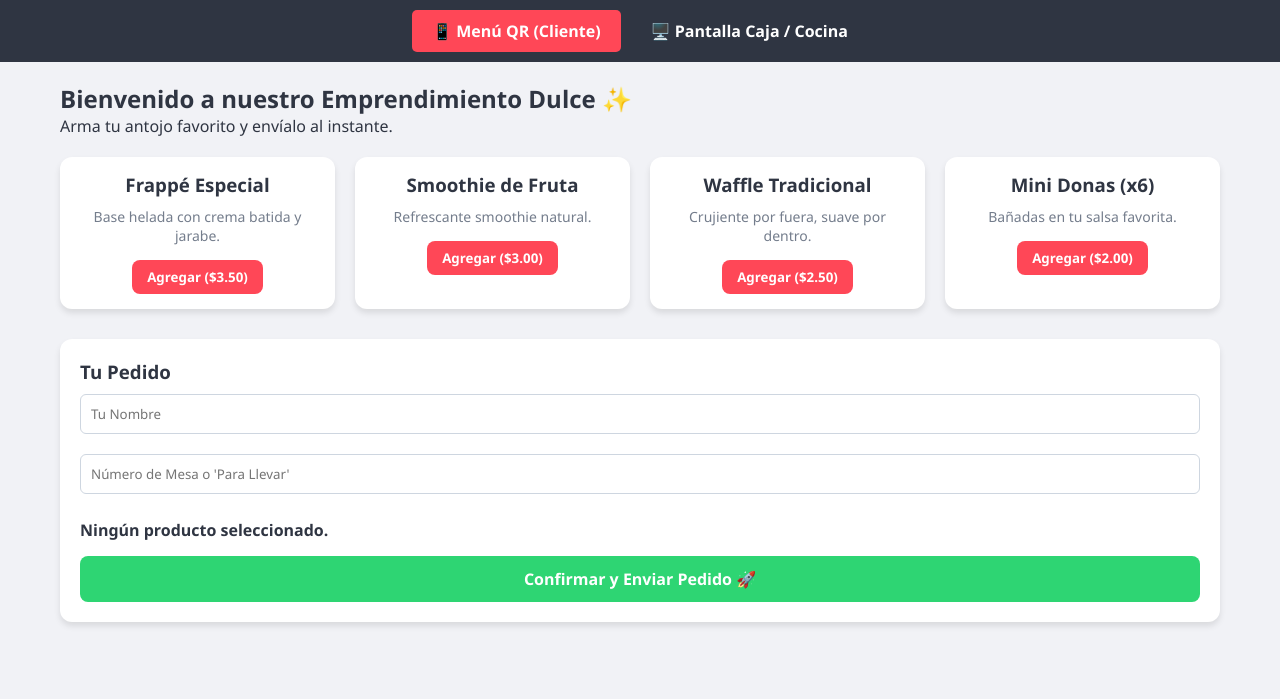
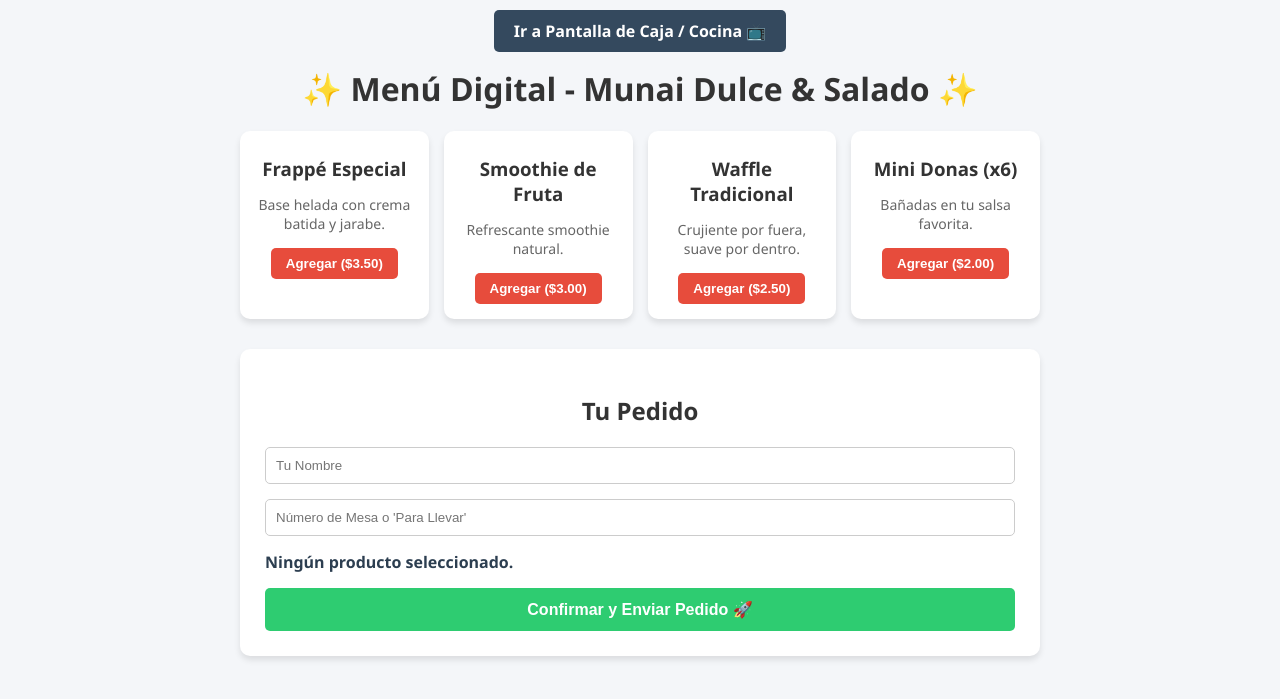
Before and after one commit to carmentereza1988-afk/munai_dulce-salado, a Flask app: page / in a window 1280 px wide. Shown: the top 699 px of the page. Run offline with Flask 3, Linux system fonts and the light colour scheme; some libraries are stand-ins or nearby versions.

Commit message:
Update index.html

```diff
--- a/proyecto local/templates/index.html
+++ b/proyecto local/templates/index.html
@@ -3,190 +3,135 @@
 <head>
     <meta charset="UTF-8">
     <meta name="viewport" content="width=device-width, initial-scale=1.0">
-    <title>Sistema de Pedidos - Local & QR</title>
-    <script src="https://cdnjs.cloudflare.com/ajax/libs/socket.io/4.5.4/socket.io.js"></script>
+    <title>Munai - Menú QR</title>
     <style>
-        :root {
-            --primary: #ff4757;
-            --secondary: #2ed573;
-            --dark: #2f3542;
-            --light: #f1f2f6;
+        body {
+            font-family: 'Segoe UI', Tahoma, Geneva, Verdana, sans-serif;
+            background-color: #f4f6f9;
+            margin: 0;
+            padding: 20px;
         }
-        * { box-sizing: border-box; margin: 0; padding: 0; font-family: 'Segoe UI', Tahoma, Geneva, Verdana, sans-serif; }
-        body { background-color: var(--light); color: var(--dark); }
-
-        .nav-tabs {
-            display: flex;
-            justify-content: center;
-            background: var(--dark);
-            padding: 10px;
+        h1, h2 {
+            color: #333;
+            text-align: center;
         }
-        .nav-tabs button {
-            background: transparent;
-            border: none;
-            color: white;
-            padding: 10px 20px;
-            font-size: 16px;
-            cursor: pointer;
-            font-weight: bold;
-            border-radius: 5px;
-            margin: 0 5px;
-            transition: 0.3s;
+        .container {
+            max-width: 800px;
+            margin: 0 auto;
         }
-        .nav-tabs button.active { background: var(--primary); }
-
-        .view-section { display: none; padding: 20px; max-width: 1200px; margin: 0 auto; }
-        .view-section.active { display: block; }
-
         .menu-grid {
             display: grid;
-            grid-template-columns: repeat(auto-fit, minmax(250px, 1fr));
-            gap: 20px;
-            margin-top: 20px;
+            grid-template-columns: repeat(auto-fit, minmax(180px, 1fr));
+            gap: 15px;
+            margin-bottom: 30px;
         }
-        .product-card {
+        .card-producto {
             background: white;
-            border-radius: 12px;
+            border-radius: 10px;
             padding: 15px;
+            text-align: center;
             box-shadow: 0 4px 6px rgba(0,0,0,0.1);
-            text-align: center;
         }
-        .product-card h3 { color: var(--dark); margin-bottom: 10px; }
-        .product-card p { color: #747d8c; font-size: 14px; margin-bottom: 15px; }
-        .btn-add {
-            background: var(--primary);
+        .card-producto h3 { margin: 10px 0 5px 0; color: #333; }
+        .card-producto p { font-size: 14px; color: #666; margin-bottom: 15px; }
+        .btn-agregar {
+            background-color: #e74c3c;
             color: white;
             border: none;
             padding: 8px 15px;
-            border-radius: 8px;
+            border-radius: 5px;
             cursor: pointer;
             font-weight: bold;
         }
-        .btn-add:hover { opacity: 0.9; }
-
-        .cart-box {
+        .form-pedido {
             background: white;
-            margin-top: 30px;
-            padding: 20px;
-            border-radius: 12px;
+            padding: 25px;
+            border-radius: 10px;
             box-shadow: 0 4px 6px rgba(0,0,0,0.1);
         }
-        .form-control {
+        .form-pedido input {
             width: 100%;
             padding: 10px;
-            margin: 10px 0;
-            border: 1px solid #ced6e0;
-            border-radius: 6px;
+            margin-bottom: 15px;
+            border: 1px solid #ccc;
+            border-radius: 5px;
+            box-sizing: border-box;
         }
-        .btn-send {
-            background: var(--secondary);
+        .resumen {
+            font-weight: bold;
+            margin-bottom: 15px;
+            color: #2c3e50;
+        }
+        .btn-enviar {
+            background-color: #2ecc71;
             color: white;
             border: none;
-            padding: 12px 20px;
+            padding: 12px;
             width: 100%;
-            border-radius: 8px;
+            border-radius: 5px;
             font-size: 16px;
             font-weight: bold;
             cursor: pointer;
         }
-
-        .kds-container {
-            display: grid;
-            grid-template-columns: repeat(auto-fit, minmax(300px, 1fr));
-            gap: 20px;
-            margin-top: 20px;
+        .navegacion {
+            text-align: center;
+            margin-bottom: 25px;
         }
-        .order-card {
-            background: white;
-            border-left: 6px solid #ffa502;
-            border-radius: 8px;
-            padding: 15px;
-            box-shadow: 0 4px 6px rgba(0,0,0,0.1);
-        }
-        .order-card.en-preparacion { border-left-color: #1e90ff; }
-        .order-card.listo { border-left-color: var(--secondary); opacity: 0.7; }
-        .order-card h4 { margin-bottom: 8px; display: flex; justify-content: space-between; }
-        .order-card ul { list-style: none; margin: 10px 0; padding-left: 0; font-size: 14px; }
-        .order-actions { display: flex; gap: 5px; margin-top: 10px; }
-        .order-actions button {
-            flex: 1;
-            padding: 6px;
-            border: none;
-            border-radius: 4px;
-            cursor: pointer;
-            font-size: 12px;
+        .navegacion a {
+            background: #34495e;
+            color: white;
+            padding: 10px 20px;
+            text-decoration: none;
+            border-radius: 5px;
             font-weight: bold;
         }
-        .btn-prep { background: #1e90ff; color: white; }
-        .btn-ready { background: var(--secondary); color: white; }
     </style>
 </head>
 <body>
 
-    <div class="nav-tabs">
-        <button onclick="switchView('cliente')" id="btn-cliente" class="active">📱 Menú QR (Cliente)</button>
-        <button onclick="switchView('cocina')" id="btn-cocina">🖥️ Pantalla Caja / Cocina</button>
+    <div class="container">
+        <div class="navegacion">
+            <a href="/caja" target="_blank">Ir a Pantalla de Caja / Cocina 📺</a>
         </div>
 
-    <div id="view-cliente" class="view-section active">
-        <h2>Bienvenido a nuestro Emprendimiento Dulce ✨</h2>
-        <p>Arma tu antojo favorito y envíalo al instante.</p>
+        <h1>✨ Menú Digital - Munai Dulce & Salado ✨</h1>
 
         <div class="menu-grid">
-            <div class="product-card">
+            <div class="card-producto">
                 <h3>Frappé Especial</h3>
                 <p>Base helada con crema batida y jarabe.</p>
-                <button class="btn-add" onclick="agregarAlCarrito('Frappé Especial', 3.50)">Agregar ($3.50)</button>
+                <button class="btn-agregar" onclick="agregarAlCarrito('Frappé Especial', 3.50)">Agregar ($3.50)</button>
             </div>
-            <div class="product-card">
+            <div class="card-producto">
                 <h3>Smoothie de Fruta</h3>
                 <p>Refrescante smoothie natural.</p>
-                <button class="btn-add" onclick="agregarAlCarrito('Smoothie de Fruta', 3.00)">Agregar ($3.00)</button>
+                <button class="btn-agregar" onclick="agregarAlCarrito('Smoothie de Fruta', 3.00)">Agregar ($3.00)</button>
             </div>
-            <div class="product-card">
+            <div class="card-producto">
                 <h3>Waffle Tradicional</h3>
                 <p>Crujiente por fuera, suave por dentro.</p>
-                <button class="btn-add" onclick="agregarAlCarrito('Waffle Tradicional', 2.50)">Agregar ($2.50)</button>
+                <button class="btn-agregar" onclick="agregarAlCarrito('Waffle Tradicional', 2.50)">Agregar ($2.50)</button>
             </div>
-            <div class="product-card">
+            <div class="card-producto">
                 <h3>Mini Donas (x6)</h3>
                 <p>Bañadas en tu salsa favorita.</p>
-                <button class="btn-add" onclick="agregarAlCarrito('Mini Donas (x6)', 2.00)">Agregar ($2.00)</button>
+                <button class="btn-agregar" onclick="agregarAlCarrito('Mini Donas (x6)', 2.00)">Agregar ($2.00)</button>
             </div>
         </div>
 
-        <div class="cart-box">
-            <h3>Tu Pedido</h3>
-            <input type="text" id="cliente-nombre" class="form-control" placeholder="Tu Nombre">
-            <input type="text" id="cliente-mesa" class="form-control" placeholder="Número de Mesa o 'Para Llevar'">
-            <div id="resumen-pedido" style="margin: 15px 0; font-weight: bold;">Ningún producto seleccionado.</div>
-            <button class="btn-send" onclick="enviarPedido()">Confirmar y Enviar Pedido 🚀</button>
-        </div>
-    </div>
+        <div class="form-pedido">
+            <h2>Tu Pedido</h2>
+            <input type="text" id="nombre" placeholder="Tu Nombre">
+            <input type="text" id="mesa" placeholder="Número de Mesa o 'Para Llevar'">
 
-    <div id="view-cocina" class="view-section">
-        <h2>Panel de Control - Comandas en Vivo 🖥️</h2>
-        <p>Los pedidos que hagan los clientes aparecerán aquí automáticamente.</p>
-        <button class="btn-add" style="margin-top: 15px; background: var(--dark);" onclick="abrirPedidoManual()">+ Tomar Pedido Presencial (Caja)</button>
+            <div id="resumen-pedido" class="resumen">Ningún producto seleccionado.</div>
 
-        <div class="kds-container" id="lista-comandas">
-            <p style="color: #747d8c; margin-top: 20px;">No hay pedidos pendientes por ahora...</p>
+            <button type="button" class="btn-enviar" onclick="enviarPedido()">Confirmar y Enviar Pedido 🚀</button>
         </div>
     </div>
 
     <script>
-    <script>
         let carritoItem = null;
-
-    function switchView(view) {
-        document.querySelectorAll('.view-section').forEach(el => el.classList.remove('active'));
-        document.querySelectorAll('.nav-tabs button').forEach(el => el.classList.remove('active'));
-
-        const vistaEl = document.getElementById('view-' + view);
-        const btnEl = document.getElementById('btn-' + view);
-        if (vistaEl) vistaEl.classList.add('active');
-        if (btnEl) btnEl.classList.add('active');
-    }
 
         function agregarAlCarrito(nombre, precio) {
             carritoItem = { nombre, precio };
@@ -194,7 +139,7 @@
             if (resumen) {
                 resumen.innerHTML = `Seleccionado: <strong>${nombre}</strong> - $${precio.toFixed(2)}`;
             }
-        alert(`¡${nombre} agregado al carrito! Rellena tu nombre y mesa para enviar.`);
+            alert(`¡${nombre} agregado! Rellena tu nombre y mesa para enviar.`);
         }
 
         function enviarPedido() {
@@ -202,7 +147,7 @@
             const mesaInput = document.getElementById('mesa');
 
             if (!nombreInput || !mesaInput) {
-            alert('Error: No se encontraron los campos del formulario.');
+                alert('Por favor completa los campos.');
                 return;
             }
 
@@ -238,14 +183,14 @@
                 nombreInput.value = '';
                 mesaInput.value = '';
                 const resumen = document.getElementById('resumen-pedido');
-            if (resumen) {
-                resumen.innerHTML = 'Ningún producto seleccionado.';
-            }
+                if (resumen) resumen.innerHTML = 'Ningún producto seleccionado.';
                 carritoItem = null;
             })
             .catch(err => {
                 console.error(err);
-            alert('Hubo un error al conectar con el servidor. Intenta nuevamente.');
+                alert('Error al conectar con el servidor. Intenta nuevamente.');
             });
         }
     </script>
+</body>
+</html>
```
Lines whose indentation alone changed are shown as unchanged.
